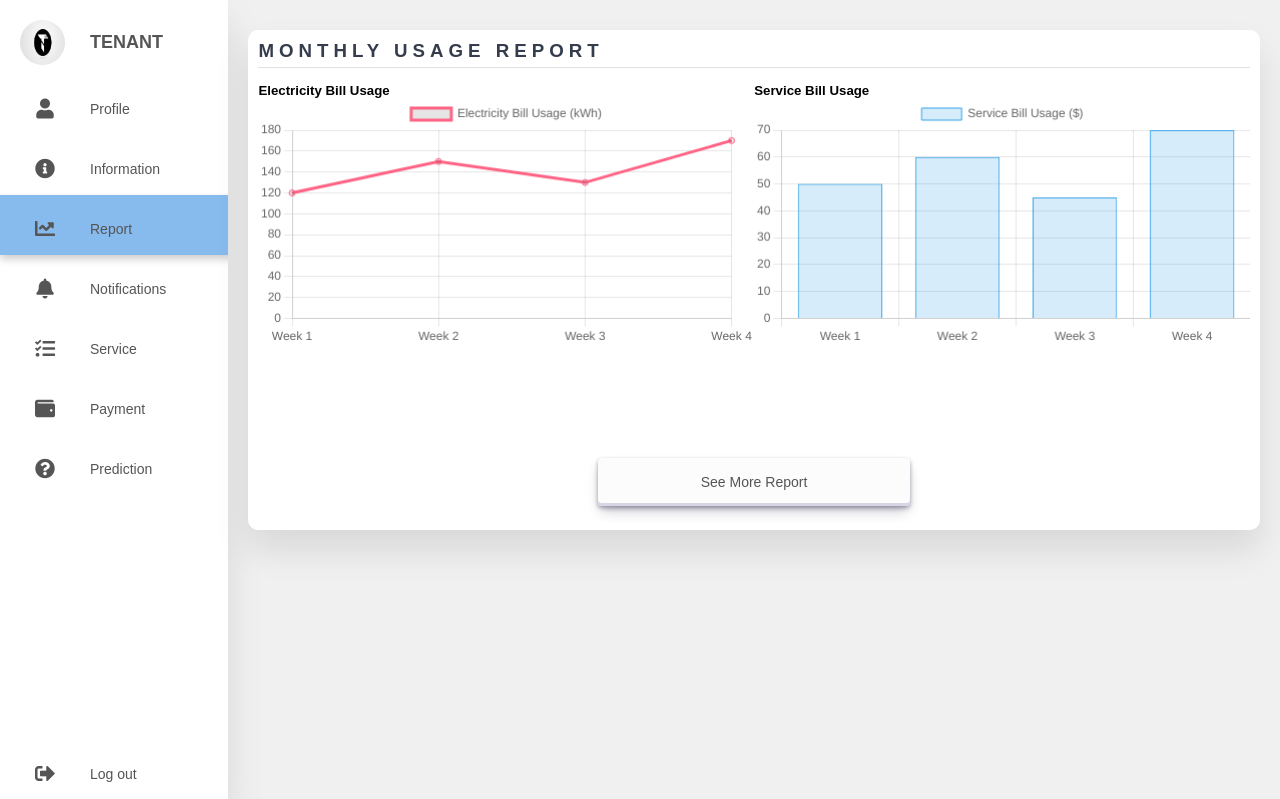
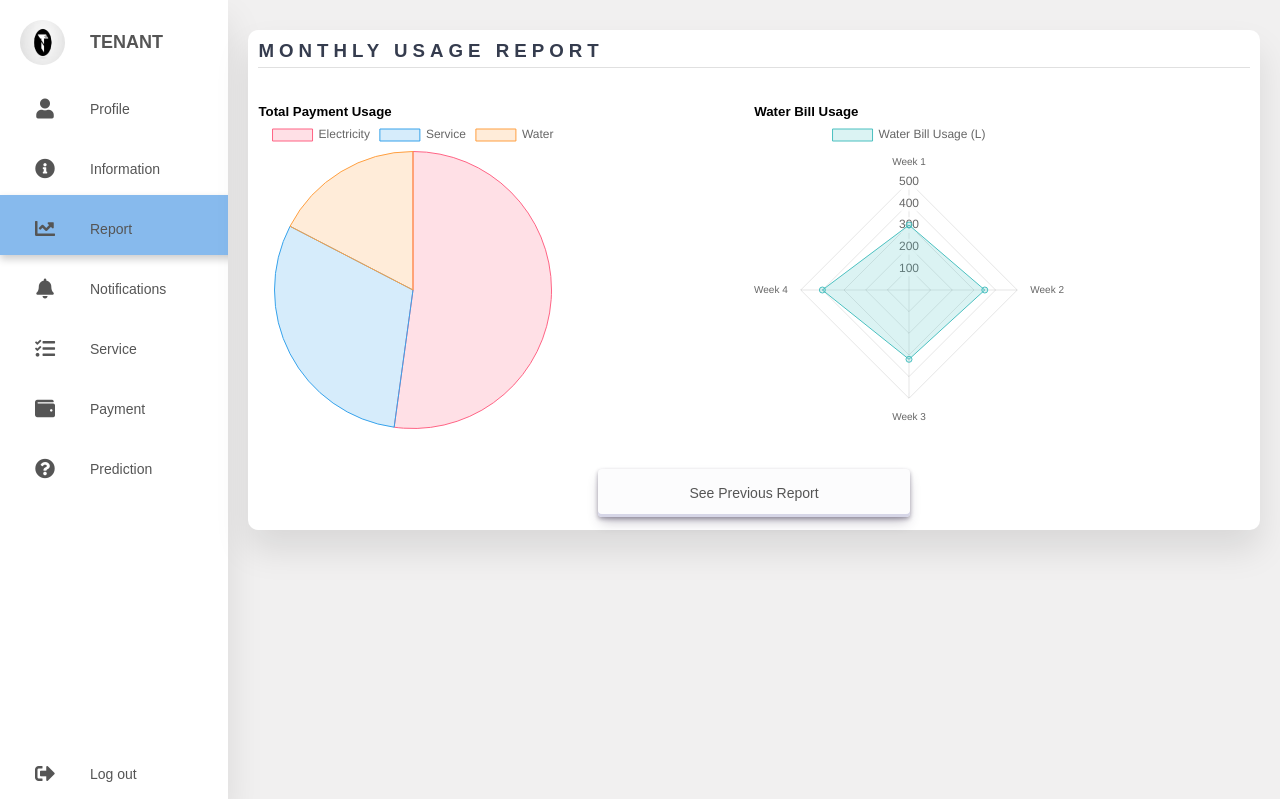
Before and after one commit to hasibhasan-github/IUB_CSE307_SystemAnalysisAndDesign_Tenant_Management_System_MachineLearning_Based_PredictiveApproach, a Flask app: page /report1 in a window 1280 px wide. Shown: the top 799 px of the page. Run offline with Flask 3, Linux system fonts and the light colour scheme; the visitor is signed in with stand-in values (Sample User, id 1).

Commit message:
@hasibhasan-github

```diff
--- a/Tenant_Management_System/website/templates/report1.html
+++ b/Tenant_Management_System/website/templates/report1.html
@@ -28,29 +28,63 @@ Report
   <div class="right">
     <div class="info">
         <h3>Monthly Usage Report</h3>
+
+
+
+        <div class="info_data">
+          <div class="data">
+
+             <div class="card" style="margin-bottom: 20px;">
+               <div class="card-body">
+                 <!-- <h5 class="card-title">Electricity Bill Usage</h5> -->
+                 <div class="chart-container" style="position: relative; height: 1px; width: 1px;">
+                   <canvas id="electricityChart"></canvas>
+                 </div>
+               </div>
+             </div>
+
+          </div>
+          <div class="data">
+
+             <div class="card" style="margin-bottom: 20px;">
+               <div class="card-body">
+                 <!-- <h5 class="card-title">Service Bill Usage</h5> -->
+                 <div class="chart-container" style="position: relative; height: 1px; width: 1px;">
+                   <canvas id="serviceChart"></canvas>
+                 </div>
+               </div>
+             </div>
+
+       </div>
+     </div>
+
+
+
         <div class="info_data">
              <div class="data">
 
-                <div class="card" style="margin-bottom: 20px;">
-                  <div class="card-body">
-                    <h5 class="card-title">Electricity Bill Usage</h5>
-                    <div class="chart-container" style="position: relative; height: 320px; width: 100%;">
-                      <canvas id="electricityChart"></canvas>
-                    </div>
+              <div class="card" style="margin-bottom: 20px;">
+                <div class="card-body">
+                  <h5 class="card-title">Total Payment Usage</h5>
+                  <div class="chart-container" style="position: relative; height: 310px; width: 100%;">
+                    <canvas id="totalPaymentChart"></canvas>
                   </div>
                 </div>
+              </div>
 
              </div>
              <div class="data">
 
+                <!-- Water Bill Chart -->
                 <div class="card" style="margin-bottom: 20px;">
                   <div class="card-body">
-                    <h5 class="card-title">Service Bill Usage</h5>
-                    <div class="chart-container" style="position: relative; height: 320px; width: 100%;">
-                      <canvas id="serviceChart"></canvas>
+                    <h5 class="card-title">Water Bill Usage</h5>
+                    <div class="chart-container" style="position: relative; height: 310px; width: 100%;">
+                      <canvas id="waterChart"></canvas>
                     </div>
                   </div>
                 </div>
+              </div>
 
           </div>
         </div>
@@ -59,7 +93,7 @@ Report
   </div>
 </div>
 <button type="submit" class="button-30" style="display: block; margin: 0 auto; text-align: center;">
-  <a href="report1"> See More Report </a>
+  <a href="report"> See Previous Report </a>
 </button>
 </div>
 <!-- </section>
```
